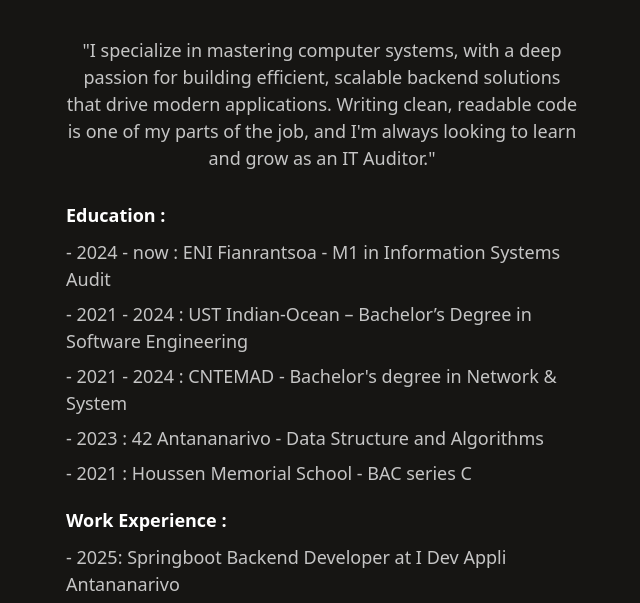
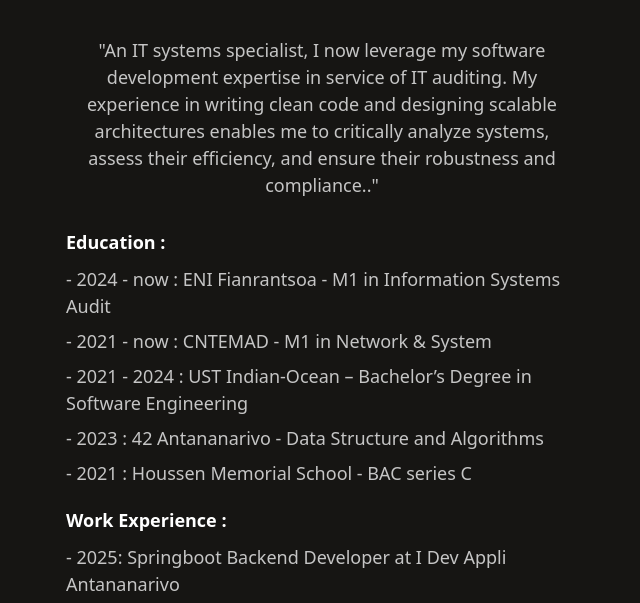
Before and after one commit to Marino2004/portfolio, a website: page index.html in a window 1280 px wide. Shown: the part 437-1040 px from the top of the page, without its empty margins (318-958 px from the left). Drawn offline with Linux system fonts and the light colour scheme.

Commit message:
update to it auditor

```diff
--- a/index.html
+++ b/index.html
@@ -22,15 +22,14 @@
                 </h1>
 
                 <p class="mx-auto mt-[40px] mb-[30px] text-[18px] font-light text-[#C5C5C5] text-center max-w-lg">
-                    "I specialize in mastering computer systems, with a deep passion for building efficient, scalable backend solutions that drive modern applications. Writing clean, readable code is one of my parts of the job, and I'm
-                    always looking to learn and grow as an IT Auditor."
+                    "An IT systems specialist, I now leverage my software development expertise in service of IT auditing. My experience in writing clean code and designing scalable architectures enables me to critically analyze systems, assess their efficiency, and ensure their robustness and compliance.."
                 </p>
 
                 <h3 class="mx-auto  text-[18px] font-extrabold text-white ">Education :</h3>
                 <ul class="mx-auto mb-[20px] mt-[10px] text-[18px] font-light text-[#C5C5C5]  max-w-lg w-[800px] space-y-2 ">
                     <li> - 2024 - now : ENI Fianrantsoa - M1 in Information Systems Audit</li>
+                    <li> - 2021 - now : CNTEMAD - M1 in Network & System</li>
                     <li> - 2021 - 2024 : UST Indian-Ocean – Bachelor’s Degree in Software Engineering</li>
-                    <li> - 2021 - 2024 : CNTEMAD - Bachelor's degree in Network & System</li>
                     <li> - 2023 : 42 Antananarivo - Data Structure and Algorithms</li>
                     <li> - 2021 : Houssen Memorial School - BAC series C</li>
                 </ul>
```
